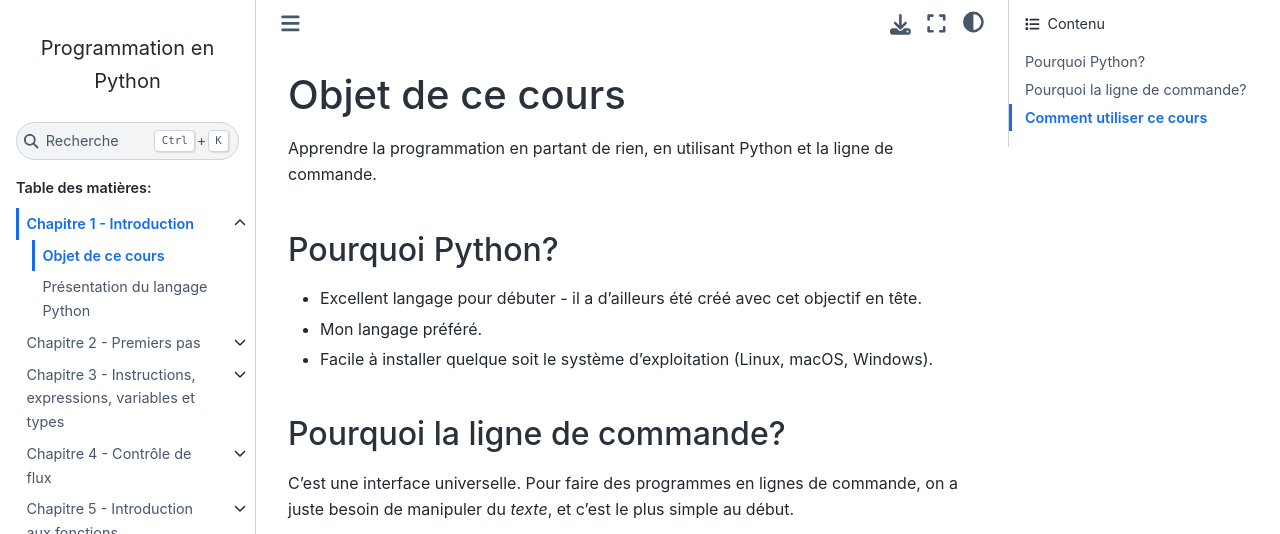
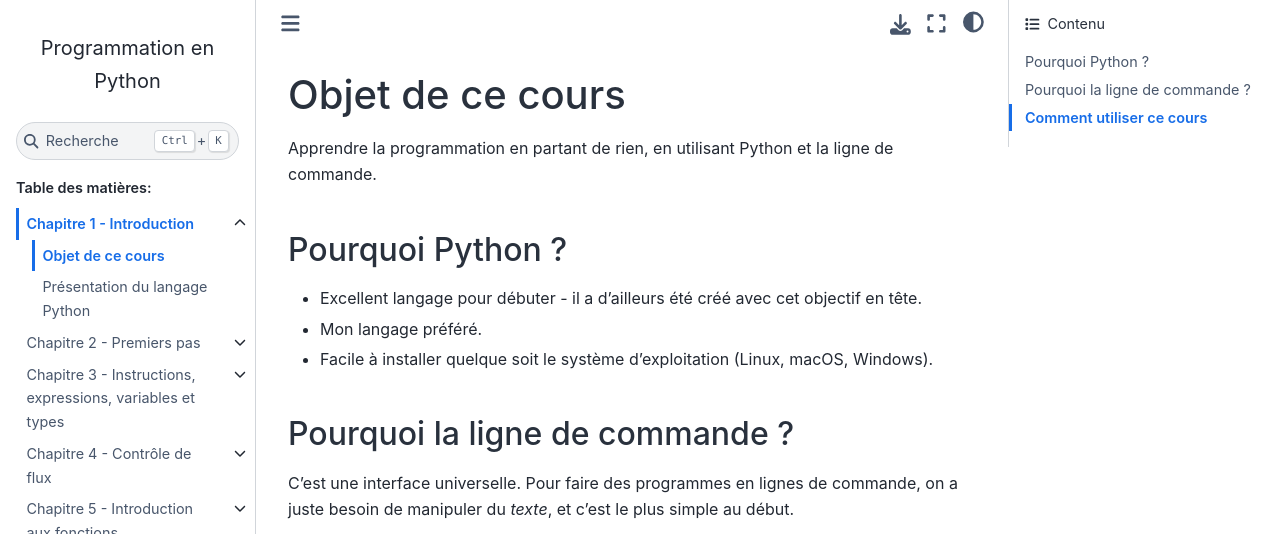
Before and after one commit to gruiick/cours-python, a Sphinx documentation site: the page built from source/01-introduction/01-introduction.rst, in a window 1280 px wide and 953 px high. Shown: the top 534 px of the window. Built offline with Sphinx 7.4.7 and the Sphinx Book theme 1.1.4, drawn with Linux system fonts in a browser that asks for light colours.

Commit message:
typos 01/01
C'est quand tu crois que c'est fini, que tu en trouve encore...

```diff
--- a/source/01-introduction/01-introduction.rst
+++ b/source/01-introduction/01-introduction.rst
@@ -3,15 +3,15 @@
 
 Apprendre la programmation en partant de rien, en utilisant Python et la ligne de commande.
 
-Pourquoi Python?
-----------------
+Pourquoi Python ?
+-----------------
 
 * Excellent langage pour débuter - il a d'ailleurs été créé avec cet objectif en tête.
 * Mon langage préféré.
 * Facile à installer quelque soit le système d'exploitation (Linux, macOS, Windows).
 
-Pourquoi la ligne de commande?
-------------------------------
+Pourquoi la ligne de commande ?
+-------------------------------
 
 C'est une interface universelle. Pour faire des programmes en lignes de commande,
 on a juste besoin de manipuler du *texte*, et c'est le plus simple au début.
```
